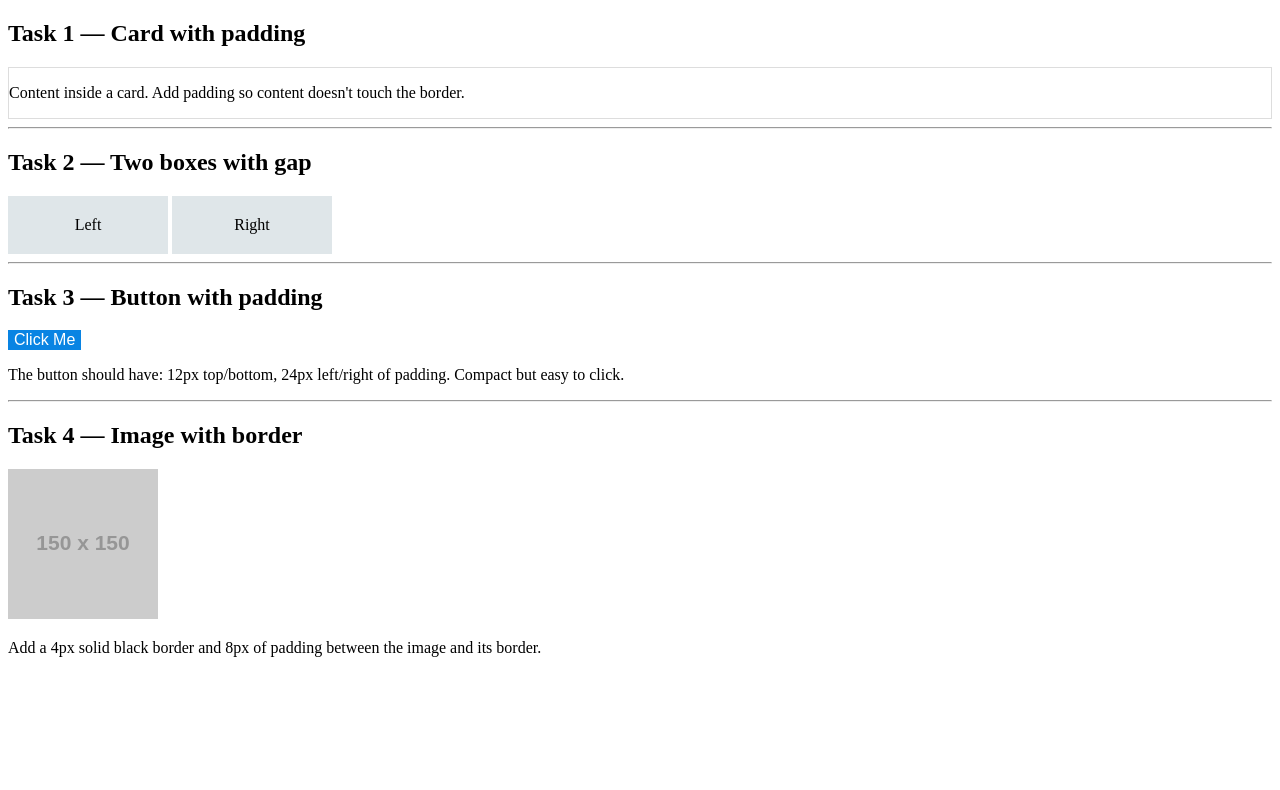
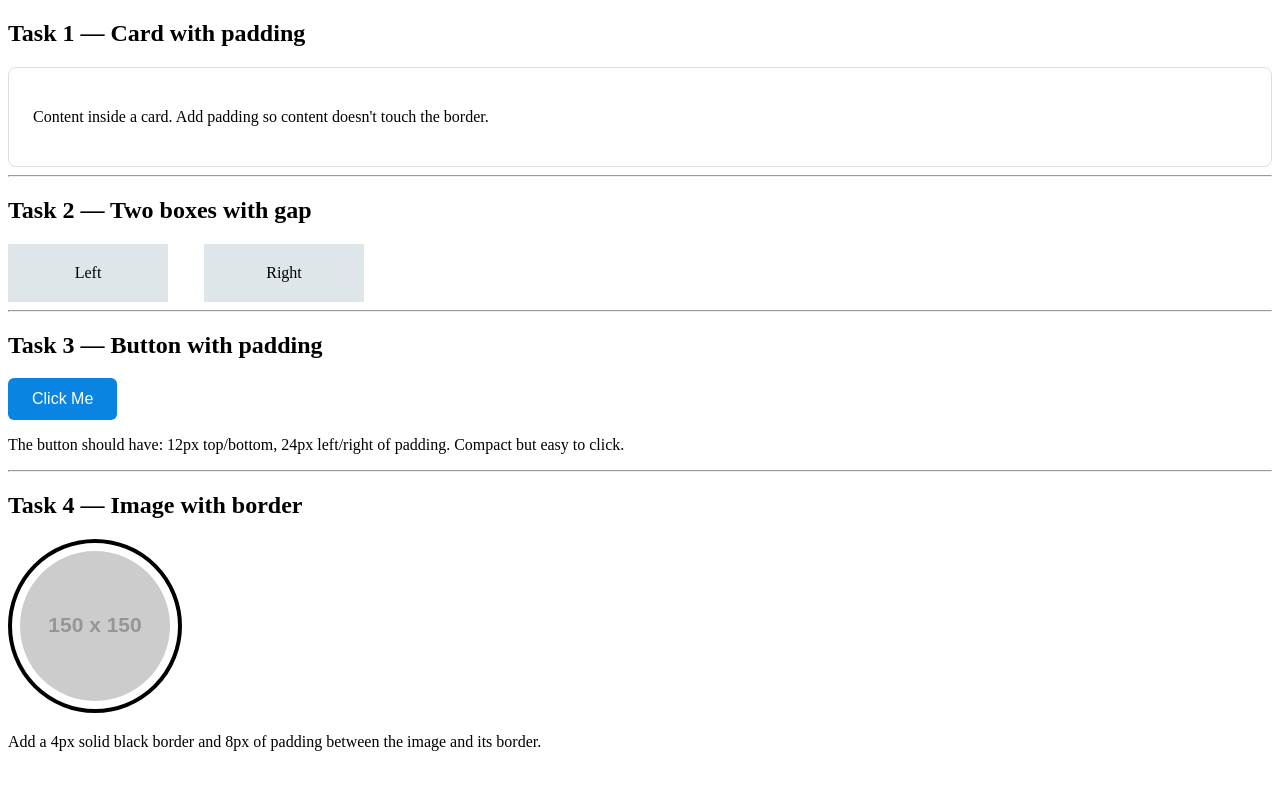
Before and after one commit to bird-sitthan/jsd13-week04-first-meet-css, a plain HTML site: page exercises/module-06-box-model/partial-spacing.html in a window 1280 px wide. Drawn offline with Linux system fonts and the light colour scheme; placeholder pictures from the web are drawn by us.

Commit message:
06 2/3 finished

```diff
--- /dev/null
+++ b/boxmodel/css.css
@@ -0,0 +1,17 @@
+.test321 {
+    color: white;
+    padding: 32px 32px 100px 100px;
+
+    box-sizing: border-box;
+    border: 1cm black double;
+    border-radius: 50px;
+    margin: 0 auto;
+
+}
+
+*{
+    padding: 0px;
+    margin: 0px;
+    box-sizing: border-box;
+
+}
--- a/exercises/module-06-box-model/exercise-box.css
+++ b/exercises/module-06-box-model/exercise-box.css
@@ -15,6 +15,7 @@
   padding: 20px;
   border: 2px solid #333;
   background: #e8f4f8;
+  box-sizing: border-box;
 }
 
 
@@ -34,6 +35,8 @@
   margin-top: 30px;
   background: #dfe6e9;
   padding: 16px;
+
+  display: inline-block;
 }
 
 
@@ -48,4 +51,5 @@
   background: #74b9ff;
   padding: 8px;
   text-align: center;
+  display: inline-block;
 }
--- a/exercises/module-06-box-model/partial-spacing.css
+++ b/exercises/module-06-box-model/partial-spacing.css
@@ -6,9 +6,10 @@
 
 /* Task 1 — Card: add padding 24px on all sides, border 1px solid #ddd, border-radius 8px, box-sizing border-box */
 .card-task {
+  padding: 24px;
   border: 1px solid #ddd;
-  _____: 8px;
-  _____: _____;
+  border-radius: 8px;
+  box-sizing: border-box;
 }
 
 
@@ -22,11 +23,11 @@
 }
 
 .left {
-  _____: 32px;
+  margin-right: 32px;
 }
 
 .right {
-  _____: 0;
+  margin-left: 0;
 }
 
 
@@ -35,15 +36,15 @@
   background: #0984e3;
   color: white;
   border: none;
-  _____: 12px 24px;
+  padding: 12px 24px;
   font-size: 1rem;
-  _____: 6px;
+  border-radius: 6px;
 }
 
 
 /* Task 4 — Image: 4px solid black border, 8px padding between image and border */
 .img-task {
-  _____: 4px solid black;
-  _____: 8px;
-  _____: 50%;
+  border: 4px solid black;
+  padding: 8px;
+  border-radius: 50%;
 }
```
Also changed, not shown: boxmodel/index.html (added, +18 -0 lines), exercises/module-07-display-flexbox/partial-flexbox.css (+0 -12 lines).
